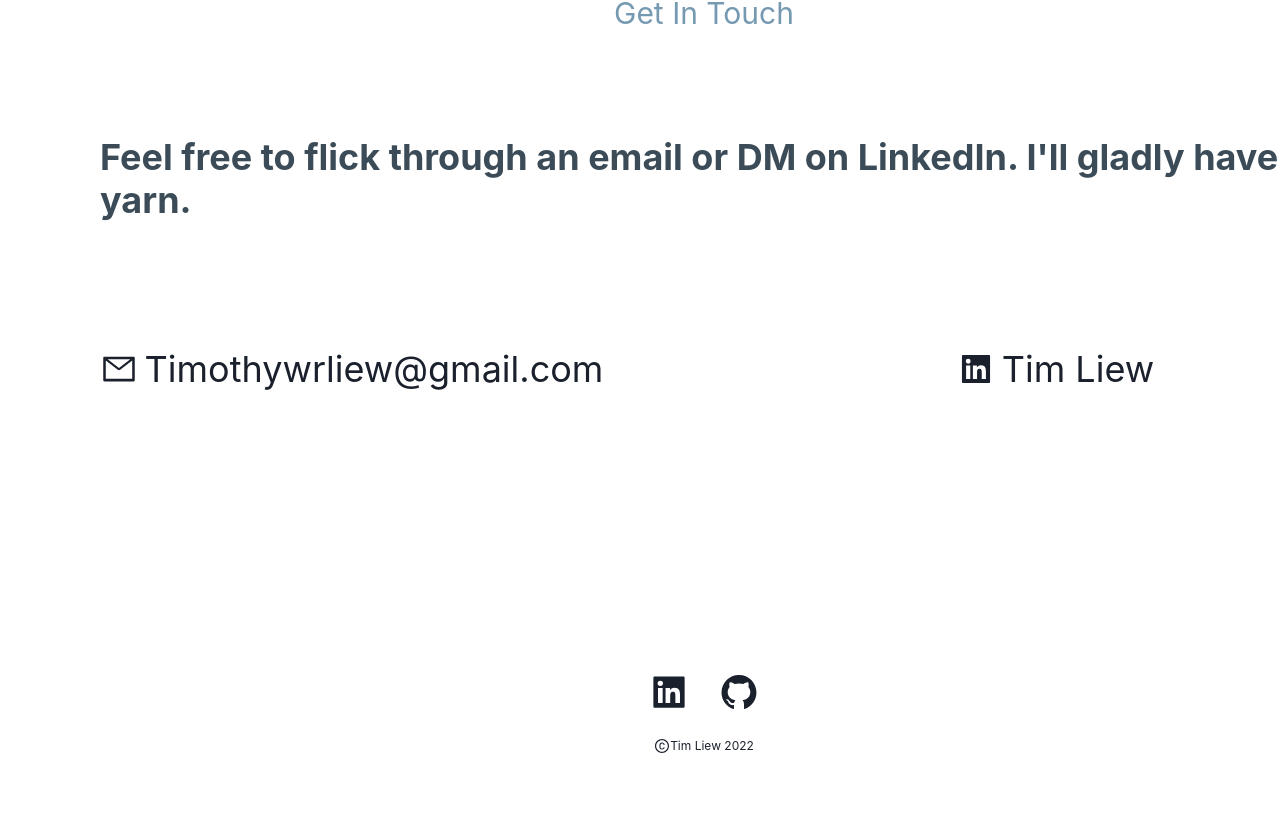
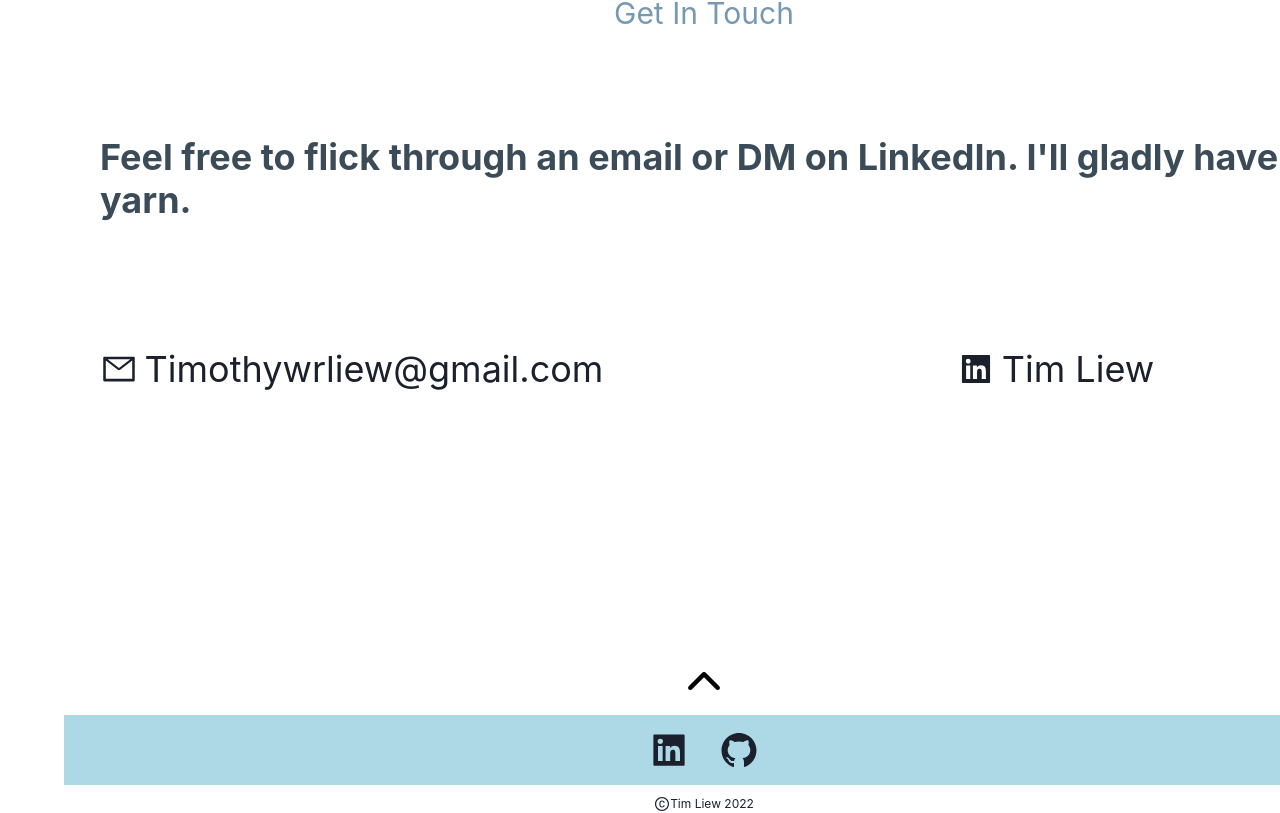
Before and after one commit to Tweemo/typescript-portfolio, a Next.js app: page / in a window 1280 px wide. Shown: the part 1859-2672 px from the top of the page. Before the commit the page ends 2614 px from the top, so only its background shows below. Built offline with nearby package versions, Linux system fonts and the light colour scheme.

Commit message:
broke navbar into components and added a nav folder

```diff
--- /dev/null
+++ b/pages/components/nav/navContact.tsx
@@ -0,0 +1,18 @@
+import {
+  Center,
+  Link,
+  Text,
+} from '@chakra-ui/react'
+
+const NavContact = () => {
+
+  return (
+    <Center>
+      <Link href='#contact'>
+        <Text color='scheme.text' fontSize={['2xl','2xl','2xl', '3xl']}>Contact</Text>
+      </Link>
+    </Center>
+    )
+  }
+
+  export default NavContact
--- /dev/null
+++ b/pages/components/nav/navLogo.tsx
@@ -0,0 +1,19 @@
+import {
+  Center,
+  Link,
+  Image,
+} from '@chakra-ui/react'
+import styles from '../../../styles/Home.module.css'
+
+const NavLogo = () => {
+
+  return (
+    <Center>
+      <Link href='#'>
+        <Image className={styles.logo} src='/images/TL_Black_01.png' alt='logo'/>
+      </Link>
+    </Center>
+    )
+  }
+
+  export default NavLogo
--- /dev/null
+++ b/pages/components/nav/navProjects.tsx
@@ -0,0 +1,20 @@
+import {
+  Center,
+  Link,
+  Text,
+} from '@chakra-ui/react'
+
+const NavProject = () => {
+
+  return (
+    <Center>
+      <Link href='#projects'>
+        <Text color='scheme.text' fontSize={['2xl','2xl','2xl', '3xl']}>
+          Projects
+        </Text>
+      </Link>
+    </Center>
+    )
+  }
+
+  export default NavProject
--- a/pages/components/socials.tsx
+++ b/pages/components/socials.tsx
@@ -13,7 +13,7 @@ const Socials = () => {
 
   return (
     <Box w={'110vw'}>
-      <Container className={styles.socials}>
+      <Container bg={'lightblue'} className={styles.socials}>
         <NextLink href='https://www.linkedin.com/in/tim-liew-a9572b20b/' passHref>
           <Link>
             <AiFillLinkedin size='2.5rem' className={styles.icon}/>
--- a/pages/toNextPage.tsx
+++ b/pages/components/toNextPage.tsx
@@ -1,10 +1,10 @@
 import {
-  Image,
   Link,
   Box,
   Center,
 } from '@chakra-ui/react'
-import styles from '../styles/Home.module.css'
+import styles from '../../styles/Home.module.css'
+import Image from 'next/image'
 
 const NextPage = (prop: { title: string }) => {
 
@@ -20,7 +20,7 @@ const NextPage = (prop: { title: string }) => {
     <Box className={styles.nextPage} padding={['1vh']}>
       <Link color={'scheme.text'} href={nextPage} h={'10vh'}>
         <Center paddingTop={['10px']}>
-          <Image src='images/arrow-down.png' alt='down arrow'/>
+          <Image src='/images/arrow-down.png' height={32} width={32} alt='down arrow'/>
         </Center>
       </Link>
     </Box>
--- /dev/null
+++ b/pages/components/toTopPage.tsx
@@ -0,0 +1,22 @@
+import {
+  Link,
+  Box,
+  Center,
+} from '@chakra-ui/react'
+import styles from '../../styles/Home.module.css'
+import Image from 'next/image'
+
+const TopPage = () => {
+
+    return (
+    <Box className={styles.nextPage} padding={['1vh']}>
+      <Link color={'scheme.text'} href={'#'} h={'10vh'}>
+        <Center paddingTop={['10px']}>
+          <Image className={styles.topPage} src='/images/arrow-down.png' height={32} width={32} alt='up arrow'/>
+        </Center>
+      </Link>
+    </Box>
+)
+}
+
+  export default TopPage
--- a/pages/contact.tsx
+++ b/pages/contact.tsx
@@ -7,10 +7,12 @@ import {
 } from '@chakra-ui/react'
 import Linkedin from './components/contact/linkedin'
 import Email from './components/contact/email'
+import TopPage from './components/toTopPage'
 
 const Contact = () => {
 
 return (
+  <>
     <Box id='contact' h={['87vh']} w='110vw'>
       <Text color='scheme.title' fontSize={{base: '3xl'}} w='110vw' align='center' left={{base: '10vh'}} marginTop={{base: '5vh'}} paddingTop='5vh'>
         Get In Touch
@@ -25,6 +27,10 @@ return (
         <Linkedin />
       </Flex>
     </Box>
+    <Center w={'110vw'}>
+      <TopPage />
+    </Center>
+  </>
   )
 }
 
--- a/pages/homepage.tsx
+++ b/pages/homepage.tsx
@@ -5,7 +5,7 @@ import {
 } from '@chakra-ui/react'
 import About from './components/home/about'
 import Intro from './components/home/intro'
-import NextPage from './toNextPage'
+import NextPage from './components/toNextPage'
 
 const Homepage = () => {
 
--- a/pages/navbar.tsx
+++ b/pages/navbar.tsx
@@ -1,35 +1,20 @@
 import {
-  Image,
   Box,
   SimpleGrid,
-  Text,
-  Center,
-  Link,
 } from '@chakra-ui/react'
 import styles from '../styles/Home.module.css'
+import NavProject from './components/nav/navProjects'
+import NavLogo from './components/nav/navLogo'
+import NavContact from './components/nav/navContact'
 
 const Navbar = () => {
 
   return (
   <Box bg={'white'} className={styles.nav}>
     <SimpleGrid columns={3} h='7vh' padding={'1vh'}>
-      <Center>
-        <Link href='#'>
-          <Image className={styles.logo} src='images/TL_Black_01.png' alt='logo'/>
-        </Link>
-      </Center>
-      <Center>
-        <Link href='#projects'>
-        <Text color='scheme.text' fontSize={['2xl','2xl','2xl', '3xl']}>
-          Projects
-          </Text>
-        </Link>
-      </Center>
-      <Center>
-        <Link href='#contact'>
-          <Text color='scheme.text' fontSize={['2xl','2xl','2xl', '3xl']}>Contact</Text>
-        </Link>
-      </Center>
+      <NavLogo />
+      <NavProject />
+      <NavContact />
     </SimpleGrid>
   </Box>
     )
--- a/pages/projects.tsx
+++ b/pages/projects.tsx
@@ -5,10 +5,9 @@ import {
 } from '@chakra-ui/react'
 import OneProject from './components/project/oneProject'
 import styles from '../styles/Home.module.css'
-import NextPage from './toNextPage'
+import NextPage from './components/toNextPage'
 
 const Projects = () => {
-
 
   // Need to get this array/info into MongoDB instead of being hardcoded.
   let projects = [
@@ -51,7 +50,7 @@ const Projects = () => {
             Projects
           </Heading>
         </Center>
-        <Box bg='pink' className={styles.box} h={['88vh']}>
+        <Box bg='white' className={styles.box} h={['88vh']}>
           {projects.map(project => <OneProject key={project.id} {...project}/>)}
         </Box>
       </Box>
--- a/styles/Home.module.css
+++ b/styles/Home.module.css
@@ -42,3 +42,8 @@
 .image {
   border-radius: 10px;
 }
+
+.topPage {
+  -webkit-transform: scaleY(-1);
+  transform: scaleY(-1);
+}
```
